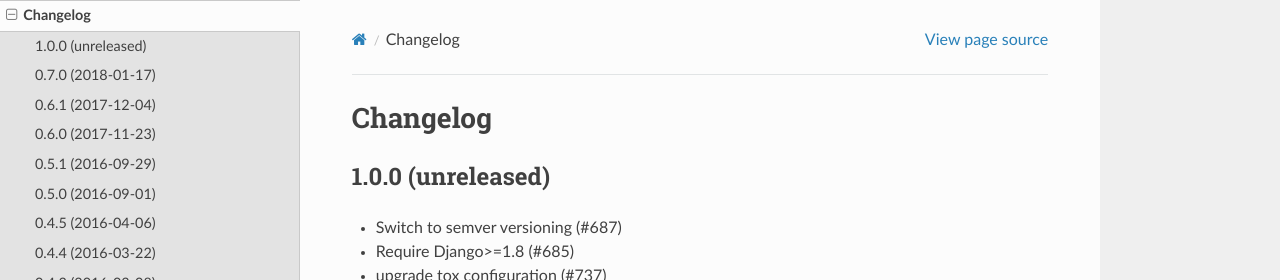
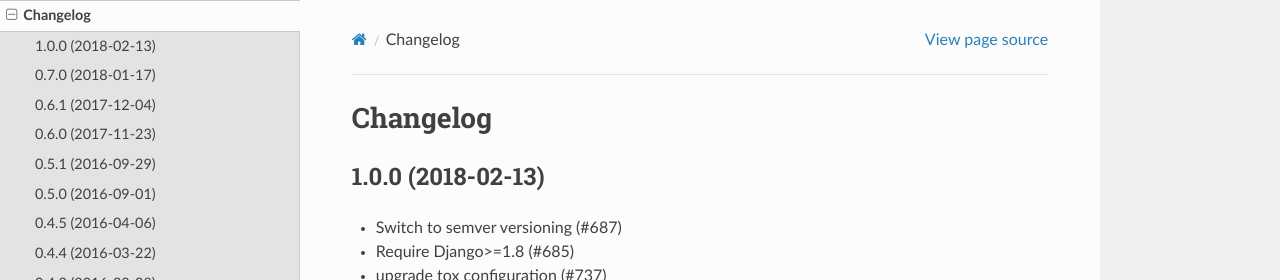
Before and after one commit to django-import-export/django-import-export, a Sphinx documentation site: the page built from docs/changelog.rst, in a window 1280 px wide and 900 px high. Shown: the top 280 px of the window. Built offline with Sphinx 7.4.7 and the Read the Docs theme 2.0.0, drawn with Linux system fonts in a browser that asks for light colours.

Commit message:
Preparing release 1.0.0

```diff
--- a/docs/changelog.rst
+++ b/docs/changelog.rst
@@ -2,7 +2,7 @@
 =========
 
 
-1.0.0 (unreleased)
+1.0.0 (2018-02-13)
 ------------------
 
 - Switch to semver versioning (#687)
--- a/import_export/__init__.py
+++ b/import_export/__init__.py
@@ -1 +1 @@
-__version__ = '0.7.1.dev0'
+__version__ = '1.0.0'
```
